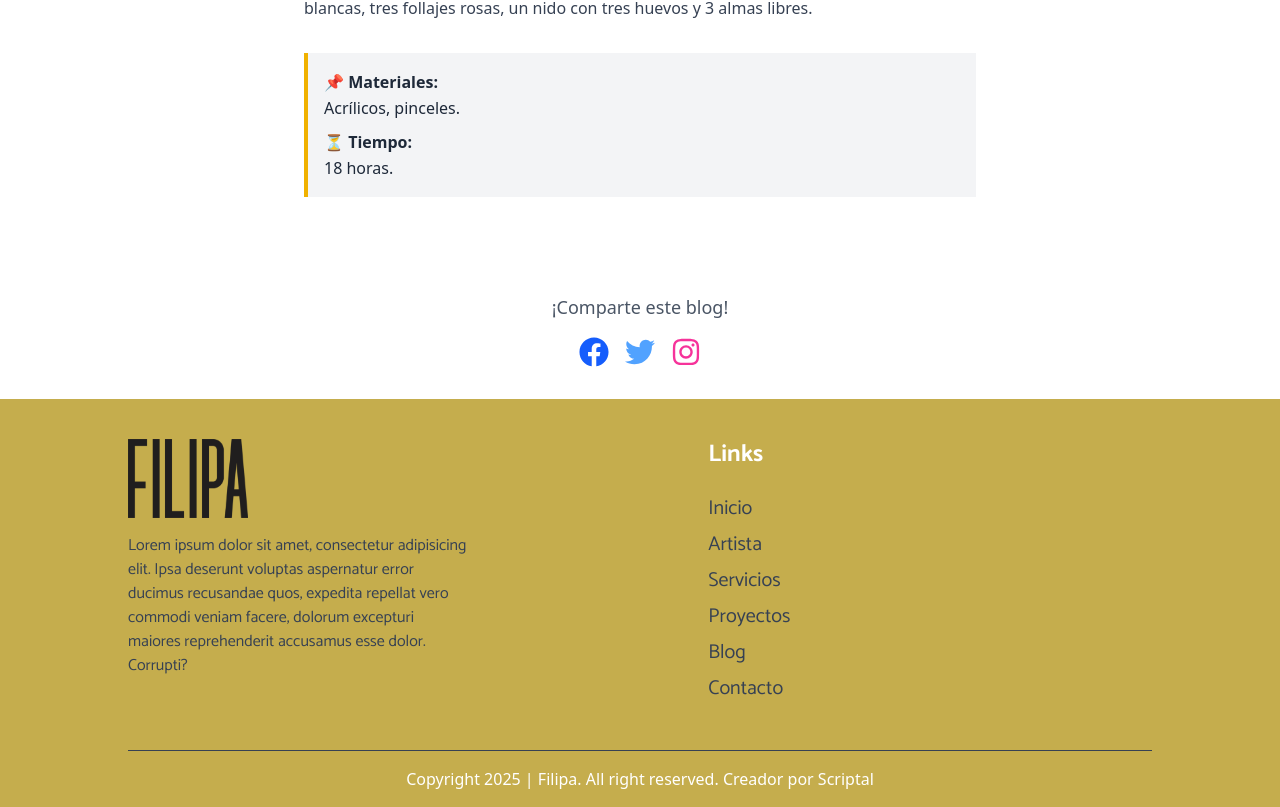
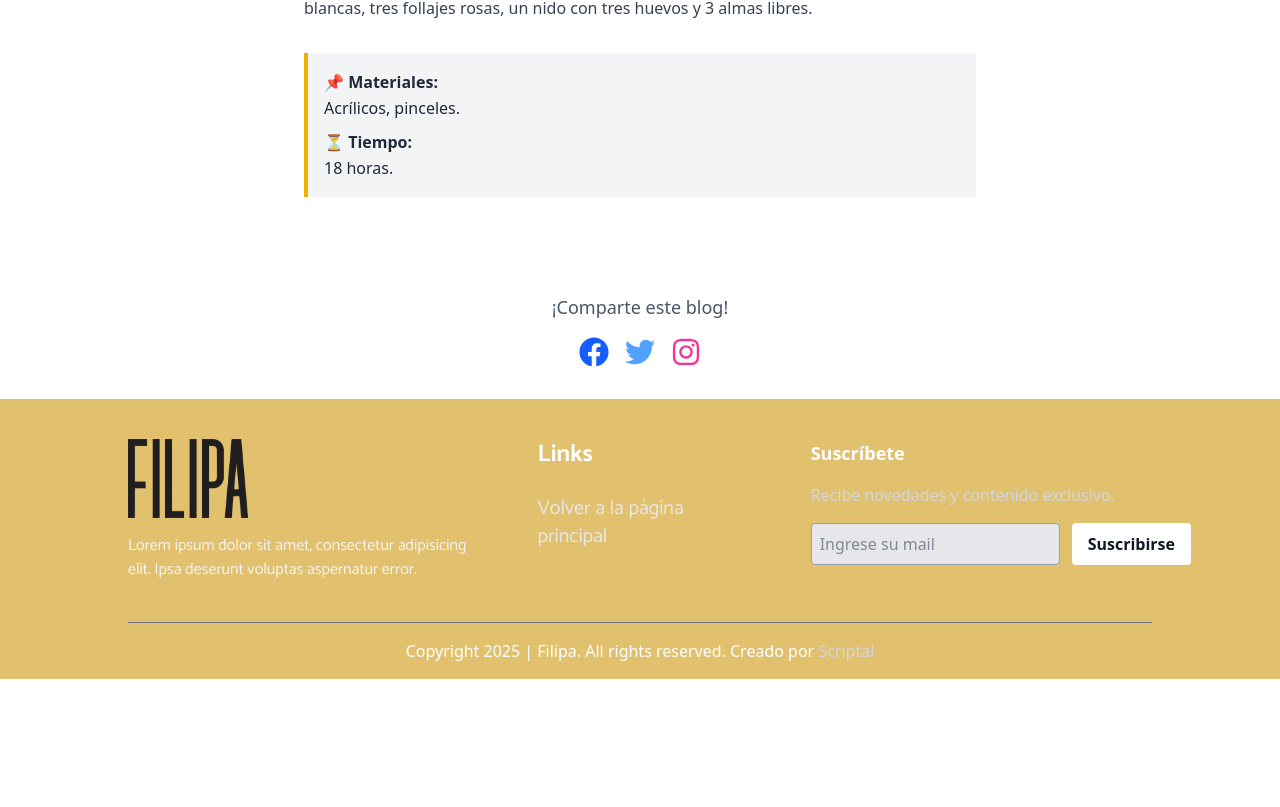
Before and after one commit to enzodb97/webfilipa, a React (Vite) app: page /Blog in a window 1280 px wide. Shown: the part 1151-1958 px from the top of the page. After the commit the page ends 1830 px from the top, so only its background shows below. Built offline with nearby package versions, Linux system fonts and the light colour scheme.

Commit message:
add color footer and blog

```diff
--- a/src/App.jsx
+++ b/src/App.jsx
@@ -4,6 +4,7 @@ import About from "./components/About";
 import Projects from "./components/Projects";
 import Contact from "./components/Contact";
 import Footer from "./components/Footer";
+
 import Blog from "./components/Blog"; //
 import { ToastContainer } from "react-toastify";
 
--- a/src/components/Blog.jsx
+++ b/src/components/Blog.jsx
@@ -1,5 +1,5 @@
 import { assets } from "../assets/assets";
-import Footer from "./Footer";
+import Footerblog from "./Footerblog";
 import { FaFacebook, FaTwitter, FaInstagram } from "react-icons/fa"; // Para los iconos de redes sociales
 
 const Blog = () => {
@@ -88,7 +88,7 @@ const Blog = () => {
         </div>
       </div>
 
-      <Footer />
+      <Footerblog />
     </>
   );
 };
--- a/src/components/Footer.jsx
+++ b/src/components/Footer.jsx
@@ -1,51 +1,68 @@
 import { assets } from "../assets/assets";
+import { FaFacebook, FaTwitter, FaInstagram, FaYoutube } from "react-icons/fa"; // Importamos iconos de redes sociales
 
 const Footer = () => {
   return (
-    <div
-      className="pt-10 px-4 md:px-20 lg:px-32 footer-bg w-full overflow-hidden"
-      id="Footer"
-    >
-      <div className="container mx-auto flex flex-col md:flex-row justify-between items-start">
-        <div className="w-full md:w-1/3 mb-8 md:mb:-0">
-          <img src={assets.filipan} alt="logo" className="w-30" />
-          <p className="catamaran text-gray-700 mt-4">
-            Lorem ipsum dolor sit amet, consectetur adipisicing elit. Ipsa
-            deserunt voluptas aspernatur error ducimus recusandae quos, expedita
-            repellat vero commodi veniam facere, dolorum excepturi maiores
-            reprehenderit accusamus esse dolor. Corrupti?
+    <div className="bg-gray-600 text-gray-400 pt-12 px-6 md:px-20 lg:px-32" id="Footer">
+      <div className="container mx-auto flex flex-col md:flex-row justify-between items-start gap-10">
+
+        {/* Logo y descripción */}
+        <div className="w-full md:w-1/3">
+          <img src={assets.filipan} alt="logo" className="w-32 mb-4" />
+          <p className="text-gray-400 leading-relaxed">
+            Descubre más sobre nuestros proyectos artísticos y únete a nuestra comunidad creativa.
           </p>
         </div>
-        <div className="w-full md:w-1/5 mb-8 md:mb-0">
-          <h3 className="catamaran text-white text-2xl font-bold">Links</h3>
-          <br />
-          <ul className="catamaran flex flex-col gap-2 text-gray-700 text-xl">
-            <a href="/" className="hover:text-white ">
-              Inicio
-            </a>
-            <a href="#About" className="hover:text-white">
-              Artista
-            </a>
-            <a href="#Services" className="hover:text-white ">
-              Servicios
-            </a>
-            <a href="#Projects" className="hover:text-white ">
-              Proyectos
-            </a>
-            <a href="/Blog" className="hover:text-white ">
-              Blog
-            </a>
-            <a href="#Contact" className="hover:text-white ">
-              Contacto
-            </a>
+
+        {/* Links de navegación */}
+        <div className="w-full md:w-1/5">
+          <h3 className="text-white text-2xl font-bold mb-4">Navegación</h3>
+          <ul className="flex flex-col gap-2">
+            <li>
+              <a href="/" className="hover:text-white transition">Inicio</a>
+            </li>
+            <li>
+              <a href="#About" className="hover:text-white transition">Artista</a>
+            </li>
+            <li>
+              <a href="#Services" className="hover:text-white transition">Servicios</a>
+            </li>
+            <li>
+              <a href="#Projects" className="hover:text-white transition">Proyectos</a>
+            </li>
+            <li>
+              <a href="/Blog" className="hover:text-white transition">Blog</a>
+            </li>
+            <li>
+              <a href="#Contact" className="hover:text-white transition">Contacto</a>
+            </li>
           </ul>
         </div>
-        <div className=" border-gray-700 py-4 mt-10 text-center text-gray-500">
 
+        {/* Redes sociales */}
+        <div className="w-full md:w-1/3">
+          <h3 className="text-white text-2xl font-bold mb-4">Síguenos</h3>
+          <div className="flex space-x-6">
+            <a href="https://www.facebook.com" target="_blank" rel="noopener noreferrer" className="text-gray-400 hover:text-blue-500 transition">
+              <FaFacebook size={24} />
+            </a>
+            <a href="https://www.twitter.com" target="_blank" rel="noopener noreferrer" className="text-gray-400 hover:text-blue-400 transition">
+              <FaTwitter size={24} />
+            </a>
+            <a href="https://www.instagram.com" target="_blank" rel="noopener noreferrer" className="text-gray-400 hover:text-pink-500 transition">
+              <FaInstagram size={24} />
+            </a>
+            <a href="https://www.youtube.com" target="_blank" rel="noopener noreferrer" className="text-gray-400 hover:text-red-500 transition">
+              <FaYoutube size={24} />
+            </a>
+          </div>
+        </div>
       </div>
-      </div>
-      <div className="border-t border-gray-700 py-4 mt-10 text-center text-white">
-      Copyright 2025 | Filipa. All right reserved. Creador por <a href="https://porfolio-swart-phi.vercel.app/" target="_blank">Scriptal </a>
+
+      {/* Línea divisoria y copyright */}
+      <div className="border-t border-gray-700 py-4 mt-10 text-center text-gray-500">
+        &copy; 2025 | Filipa. Todos los derechos reservados. Creado por
+        <a href="https://porfolio-swart-phi.vercel.app/" target="_blank" className="text-blue-400 hover:text-blue-500 ml-1 transition">Scriptal</a>
       </div>
     </div>
   );
--- /dev/null
+++ b/src/components/Footerblog.jsx
@@ -0,0 +1,50 @@
+import { assets } from "../assets/assets";
+
+const Footer = () => {
+  return (
+    <div className="pt-10 px-4 md:px-20 lg:px-32 footer-bg w-full overflow-hidden" id="Footer">
+      <div className="container mx-auto flex flex-col md:flex-row justify-between items-start">
+        {/* Sección del logo y descripción */}
+        <div className="w-full md:w-1/3 mb-8 md:mb-0">
+          <img src={assets.filipan} alt="logo" className="w-30" />
+          <p className="catamaran text-gray-100 mt-4">
+            Lorem ipsum dolor sit amet, consectetur adipisicing elit. Ipsa deserunt voluptas aspernatur error.
+          </p>
+        </div>
+
+        {/* Sección de enlaces */}
+        <div className="w-full md:w-1/5 mb-8 md:mb-0">
+          <h3 className="catamaran text-white text-2xl font-bold">Links</h3>
+          <br />
+          <ul className="catamaran flex flex-col gap-2 text-gray-200 text-xl">
+            <a href="/" className="hover:text-yellow-300 transition">Volver a la página principal</a>
+          </ul>
+        </div>
+
+        {/* Sección de suscripción */}
+        <div className="w-full md:w-1/3">
+          <h3 className="text-white text-lg font-bold mb-4">Suscríbete</h3>
+          <p className="text-gray-300 mb-4 max-w-80">Recibe novedades y contenido exclusivo.</p>
+          <div className="flex flex-col sm:flex-row gap-3">
+            <input
+              type="email"
+              placeholder="Ingrese su mail"
+              className="p-2 rounded bg-gray-200 border border-gray-400 text-gray-800 focus:outline-none w-full sm:w-auto"
+            />
+            <button className="py-2 px-4 rounded bg-white text-gray-900 font-bold hover:bg-gray-300 transition">
+              Suscribirse
+            </button>
+          </div>
+        </div>
+      </div>
+
+      {/* Copyright */}
+      <div className="border-t border-gray-500 py-4 mt-10 text-center text-white">
+        Copyright 2025 | Filipa. All rights reserved. Creado por
+        <a href="https://porfolio-swart-phi.vercel.app/" target="_blank" className="text-gray-300 hover:text-white transition"> Scriptal</a>
+      </div>
+    </div>
+  );
+};
+
+export default Footer;
--- a/src/index.css
+++ b/src/index.css
@@ -14,5 +14,5 @@ html {
     color: #C8AB37;
 }
 .footer-bg{
-    background-color: #c5ad4d;
+    background-color: #E1C16E	;
 }
```
